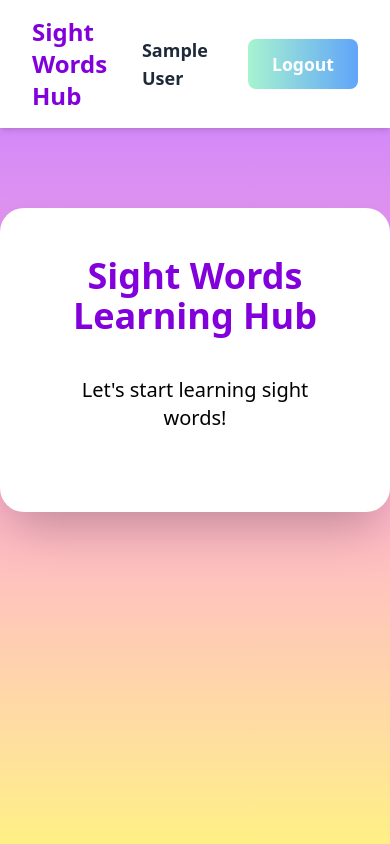
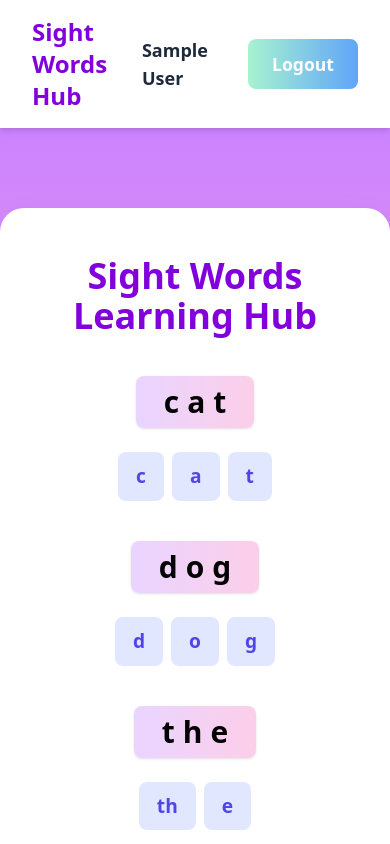
Before and after one commit to ctrl-Anode/OIKOS-BSW, a Vue app: page /app/hub in a window 390 px wide. Shown: the top 844 px of the page. Built offline with nearby package versions, Linux system fonts and the light colour scheme; no server answers; the database is empty; sample sign-in values are in the browser's storage.

Commit message:
learninghub_base
phonetics api, sample sight words, learninghub update

```diff
--- /dev/null
+++ b/src/components/Phonetics.vue
@@ -0,0 +1,108 @@
+<template>
+  <div class="flex flex-wrap justify-center gap-2 mt-4">
+    <button
+      v-for="(ph, idx) in phonetics"
+      :key="idx"
+      class="phonetic-btn"
+      @click="speakPhonetic(ph)"
+    >{{ ph }}</button>
+  </div>
+</template>
+
+<script setup>
+import { defineProps } from 'vue'
+
+const props = defineProps({
+  phonetics: {
+    type: Array,
+    required: true
+  }
+})
+
+// Map phonetic chunks to their IPA or sound representation
+const phoneticSounds = {
+  // Single letters
+  'a': 'ah',      // as in "cat"
+  'b': 'buh',
+  'c': 'kuh',
+  'd': 'duh',
+  'e': 'eh',
+  'f': 'fuh',
+  'g': 'gu',
+  'h': 'huh',
+  'i': 'ih',
+  'j': 'juh',
+  'k': 'kuh',
+  'l': 'luh',
+  'm': 'muh',
+  'n': 'nuh',
+  'o': 'aw',
+  'p': 'puh',
+  'q': 'kwuh',
+  'r': 'ruh',
+  's': 'suh',
+  't': 'tuh',
+  'u': 'uh',
+  'v': 'vuh',
+  'w': 'wuh',
+  'x': 'ks',
+  'y': 'yuh',
+  'z': 'zi',
+
+  // Common digraphs and blends
+  'ch': 'ch',
+  'sh': 'sh',
+  'th': 'tah',
+  'wh': 'wh',
+  'ph': 'f',
+  'ng': 'ng',
+  'ee': 'e',
+  'ea': 'ee',
+  'ai': 'ay',
+  'ay': 'ay',
+  'oa': 'oh',
+  'ow': 'ow',
+  'ou': 'ow',
+  'oi': 'oy',
+  'oy': 'oy',
+  'ar': 'ar',
+  'er': 'er',
+  'ir': 'er',
+  'or': 'or',
+  'ur': 'er',
+
+  // Example whole words (add more as needed)
+  'cat': 'kuh æ tuh',
+  'dog': 'duh aw guh',
+  'the': 'th eh',
+  'see': 'sss ee',
+  'run': 'ruh uh nuh'
+}
+
+function speakPhonetic(ph) {
+  const sound = phoneticSounds[ph] || ph
+  if ('speechSynthesis' in window) {
+    window.speechSynthesis.cancel()
+    const utter = new window.SpeechSynthesisUtterance(sound)
+    utter.rate = 0.7
+    window.speechSynthesis.speak(utter)
+  }
+}
+</script>
+
+<style scoped>
+.phonetic-btn {
+  background: #e0e7ff;
+  color: #4f46e5;
+  font-weight: bold;
+  padding: 10px 18px;
+  border-radius: 8px;
+  font-size: 1.2rem;
+  border: none;
+  cursor: pointer;
+  transition: background 0.2s;
+}
+.phonetic-btn:hover {
+  background: #c7d2fe;
+}
+</style>
--- /dev/null
+++ b/src/components/SightWords.js
@@ -0,0 +1,7 @@
+export default [
+  { text: 'cat', phonetics: ['c', 'a', 't'] },
+  { text: 'dog', phonetics: ['d', 'o', 'g'] },
+  { text: 'the', phonetics: ['th', 'e'] },
+  { text: 'see', phonetics: ['s', 'ee'] },
+  { text: 'run', phonetics: ['r', 'u', 'n'] }
+]
--- a/src/pages/user/LearningHubPage.vue
+++ b/src/pages/user/LearningHubPage.vue
@@ -18,8 +18,25 @@
     <div class="flex flex-col items-center justify-center py-20">
       <div class="bg-white rounded-3xl shadow-2xl p-12 w-full max-w-2xl text-center">
         <h2 class="text-4xl font-black text-purple-700 mb-10">Sight Words Learning Hub</h2>
-        <!-- Add your learning hub content here -->
-        <p class="text-xl mb-8">Let's start learning sight words!</p>
+        <div v-for="word in sightWords" :key="word.text" class="mb-10">
+          <div
+            class="text-3xl font-bold mb-2 cursor-pointer select-none inline-block px-6 py-2 rounded-lg bg-gradient-to-r from-purple-200 to-pink-200 shadow"
+            @click="speakWord(word.text)"
+            @touchstart="startTouch($event, word.text)"
+            @touchend="endTouch($event, word.text)"
+            @mousedown="startMouse($event, word.text)"
+            @mouseup="endMouse($event, word.text)"
+          >
+            <span
+              v-for="(letter, idx) in word.text.split('')"
+              :key="idx"
+              class="inline-block mx-1 cursor-pointer"
+              @click.stop="speakLetter(letter)"
+            >{{ letter }}</span>
+          </div>
+          <Phonetics :phonetics="word.phonetics" />
+        </div>
+        <p class="text-xl mb-8">Tap a word to hear it. Tap a letter for its sound. Swipe a word to hear it again. Tap a phonetic for its sound.</p>
       </div>
     </div>
   </div>
@@ -31,10 +48,52 @@ import { auth, db } from '../../firebase'
 import { onAuthStateChanged, signOut } from 'firebase/auth'
 import { useRouter } from 'vue-router'
 import { doc, getDoc } from 'firebase/firestore'
+import Phonetics from '../../components/Phonetics.vue'
+import sightWords from '../../components/SightWords.js'
 
 const user = ref(null)
 const userAvatar = ref('')
 const router = useRouter()
+
+// --- Speech Synthesis ---
+function speakWord(word) {
+  speak(word)
+}
+function speakLetter(letter) {
+  speak(letter)
+}
+function speakPhonetic(ph) {
+  speak(ph)
+}
+function speak(text) {
+  if ('speechSynthesis' in window) {
+    window.speechSynthesis.cancel()
+    const utter = new window.SpeechSynthesisUtterance(text)
+    utter.rate = 0.7
+    window.speechSynthesis.speak(utter)
+  }
+}
+
+// --- Swipe Detection ---
+let touchStartX = 0
+let mouseDownX = 0
+function startTouch(e) {
+  touchStartX = e.changedTouches[0].screenX
+}
+function endTouch(e, word) {
+  const touchEndX = e.changedTouches[0].screenX
+  if (Math.abs(touchEndX - touchStartX) > 50) {
+    speakWord(word)
+  }
+}
+function startMouse(e) {
+  mouseDownX = e.screenX
+}
+function endMouse(e, word) {
+  if (Math.abs(e.screenX - mouseDownX) > 50) {
+    speakWord(word)
+  }
+}
 
 function getAvatarUrl(filename) {
   return new URL(`../../assets/avatars/${filename}`, import.meta.url).href
@@ -76,4 +135,18 @@ function logout() {
 .btn:hover {
   transform: scale(1.05);
 }
+.phonetic-btn {
+  background: #e0e7ff;
+  color: #4f46e5;
+  font-weight: bold;
+  padding: 10px 18px;
+  border-radius: 8px;
+  font-size: 1.2rem;
+  border: none;
+  cursor: pointer;
+  transition: background 0.2s;
+}
+.phonetic-btn:hover {
+  background: #c7d2fe;
+}
 </style>
```
Also changed, not shown: 1 other file (tests, documents, lock files or other folders).
